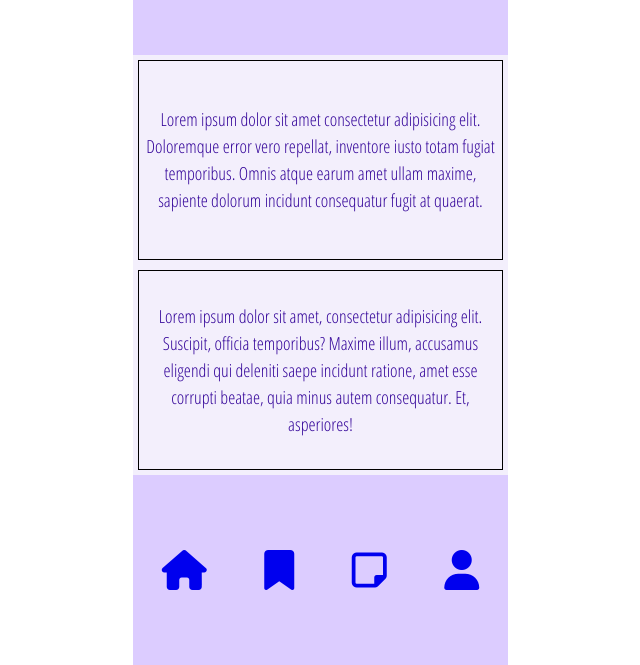
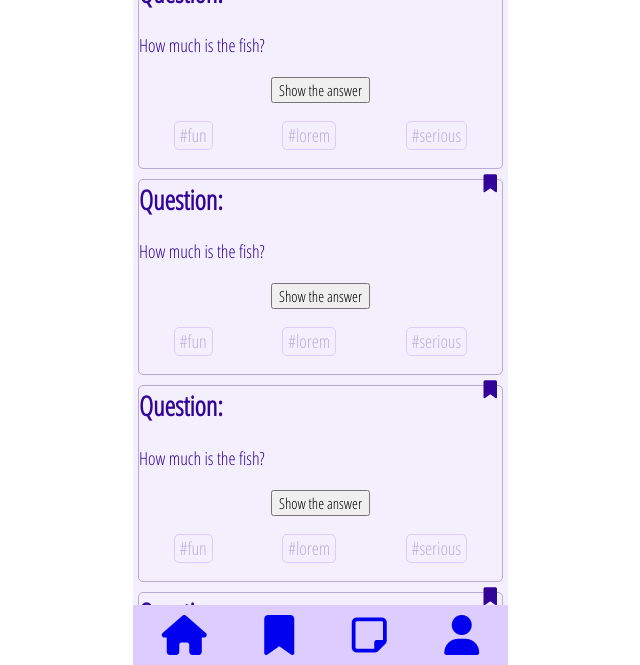
Before and after one commit to yvlange/quiz-app-yvonne, a website: page index.html in a window 1280 px wide. Shown: the part 135-800 px from the top of the page, without its empty margins (267-907 px from the left). Drawn offline with Linux system fonts and the light colour scheme.

Commit message:
Add question box
with bookmarks, question headline, question, button, tags

```diff
--- a/index.html
+++ b/index.html
@@ -26,16 +26,60 @@
       </header>
       <main class="content-grid">
         <div class="question-box">
-          Lorem ipsum dolor sit amet consectetur adipisicing elit. Doloremque
-          error vero repellat, inventore iusto totam fugiat temporibus. Omnis
-          atque earum amet ullam maxime, sapiente dolorum incidunt consequatur
-          fugit at quaerat.
+          <i class="bookmark fas fa-bookmark"></i>
+          <h2>Question:</h2>
+          <div>
+            <p>How much is the fish?</p>
+          </div>
+          <button type="button" class="button">Show the answer</button>
+          <div class="answer"><p>Ask Scooter</p></div>
+          <ul class="tags">
+            <li class="content-tags">#fun</li>
+            <li class="content-tags">#lorem</li>
+            <li class="content-tags">#serious</li>
+          </ul>
         </div>
         <div class="question-box">
-          Lorem ipsum dolor sit amet, consectetur adipisicing elit. Suscipit,
-          officia temporibus? Maxime illum, accusamus eligendi qui deleniti
-          saepe incidunt ratione, amet esse corrupti beatae, quia minus autem
-          consequatur. Et, asperiores!
+          <i class="bookmark fas fa-bookmark"></i>
+          <h2>Question:</h2>
+          <div>
+            <p>How much is the fish?</p>
+          </div>
+          <button type="button" class="button">Show the answer</button>
+          <div class="answer"><p>Ask Scooter</p></div>
+          <ul class="tags">
+            <li class="content-tags">#fun</li>
+            <li class="content-tags">#lorem</li>
+            <li class="content-tags">#serious</li>
+          </ul>
+        </div>
+        <div class="question-box">
+          <i class="bookmark fas fa-bookmark"></i>
+          <h2>Question:</h2>
+          <div>
+            <p>How much is the fish?</p>
+          </div>
+          <button type="button" class="button">Show the answer</button>
+          <div class="answer"><p>Ask Scooter</p></div>
+          <ul class="tags">
+            <li class="content-tags">#fun</li>
+            <li class="content-tags">#lorem</li>
+            <li class="content-tags">#serious</li>
+          </ul>
+        </div>
+        <div class="question-box">
+          <i class="bookmark fas fa-bookmark"></i>
+          <h2>Question:</h2>
+          <div>
+            <p>How much is the fish?</p>
+          </div>
+          <button type="button" class="button">Show the answer</button>
+          <div class="answer"><p>Ask Scooter</p></div>
+          <ul class="tags">
+            <li class="content-tags">#fun</li>
+            <li class="content-tags">#lorem</li>
+            <li class="content-tags">#serious</li>
+          </ul>
         </div>
       </main>
       <footer class="footer">
--- a/styles/_base.css
+++ b/styles/_base.css
@@ -33,6 +33,7 @@ body {
   align-items: center;
 }
 
+/* contains all the content between header and footer */
 .content-grid {
   display: flex;
   flex-direction: column;
@@ -40,6 +41,64 @@ body {
   background-color: var(--background-color-content);
   overflow-y: scroll;
   overflow-wrap: break-word;
+}
+
+/* contains question box and bookmark */
+.question-box {
+  display: flex;
+  position: relative;
+  flex-direction: column;
+  height: auto;
+  border: solid 1px #b8abd4;
+  border-radius: 5px;
+  margin: 5px;
+  justify-content: center;
+  font-size: 1em;
+}
+
+.bookmark {
+  position: absolute;
+  right: 5px;
+  top: -5px;
+  cursor: pointer;
+}
+
+h2,
+h6 {
+  margin: 0;
+}
+
+.question {
+  margin: 0;
+}
+
+.button {
+  cursor: pointer;
+  margin: 0 auto;
+  font-size: smaller;
+  font-family: 'Open Sans Condensed', sans-serif;
+}
+
+.button:hover {
+  background-color: grey;
+}
+
+.answer {
+  text-align: center;
+  display: none;
+}
+.tags {
+  display: flex;
+  justify-content: space-around;
+  padding-left: 0;
+  list-style: none;
+}
+
+.tags > li {
+  border: solid 1px #dcccff;
+  border-radius: 5px;
+  color: #bdaedb;
+  padding: 0 5px;
 }
 
 .footer {
@@ -51,25 +110,14 @@ body {
   font-size: 40px;
 }
 
-h1,
+/* h1,
 h2,
 h3 {
   line-height: 1.3;
   text-align: center;
-}
+} */
 
 input,
 button {
   font-size: 1em;
 }
-
-.question-box {
-  display: flex;
-  flex-direction: column;
-  height: 200px;
-  border: solid 1px black;
-  margin: 5px;
-  align-items: center;
-  justify-content: center;
-  text-align: center;
-}
```
